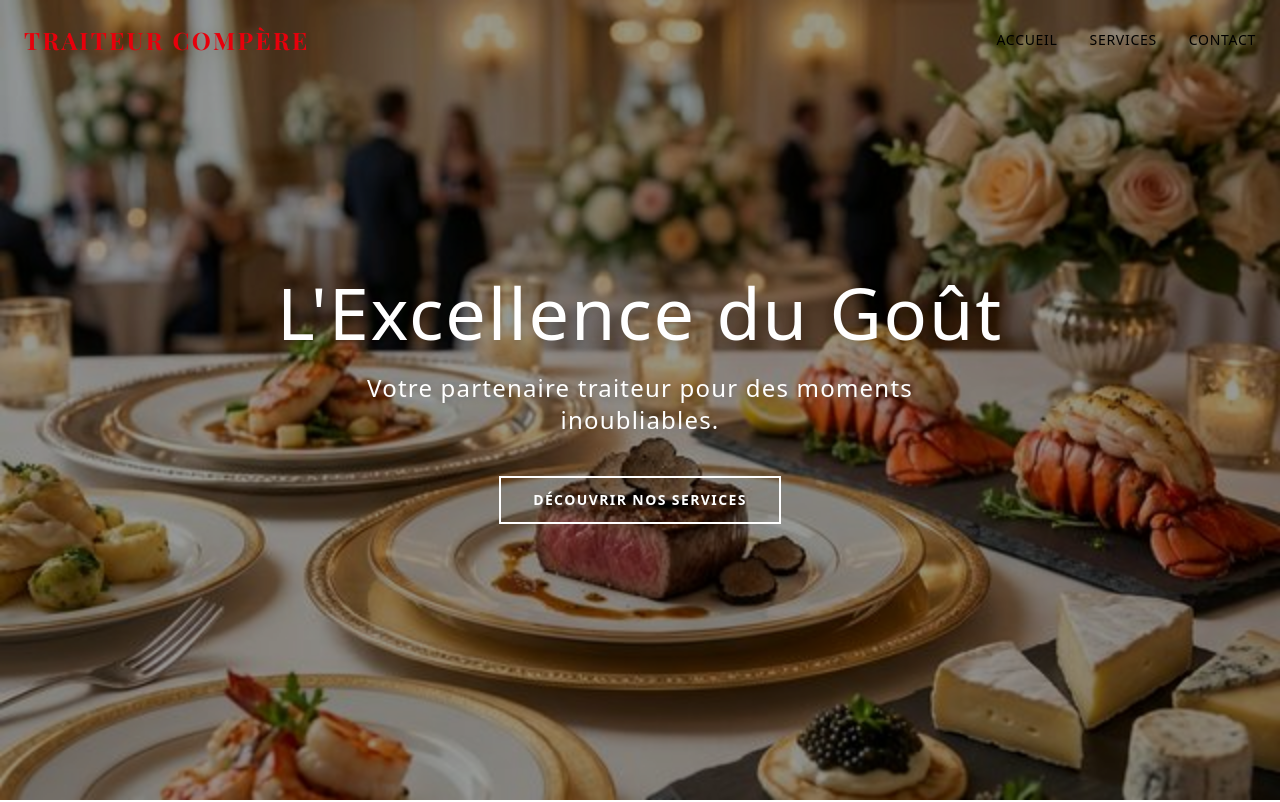
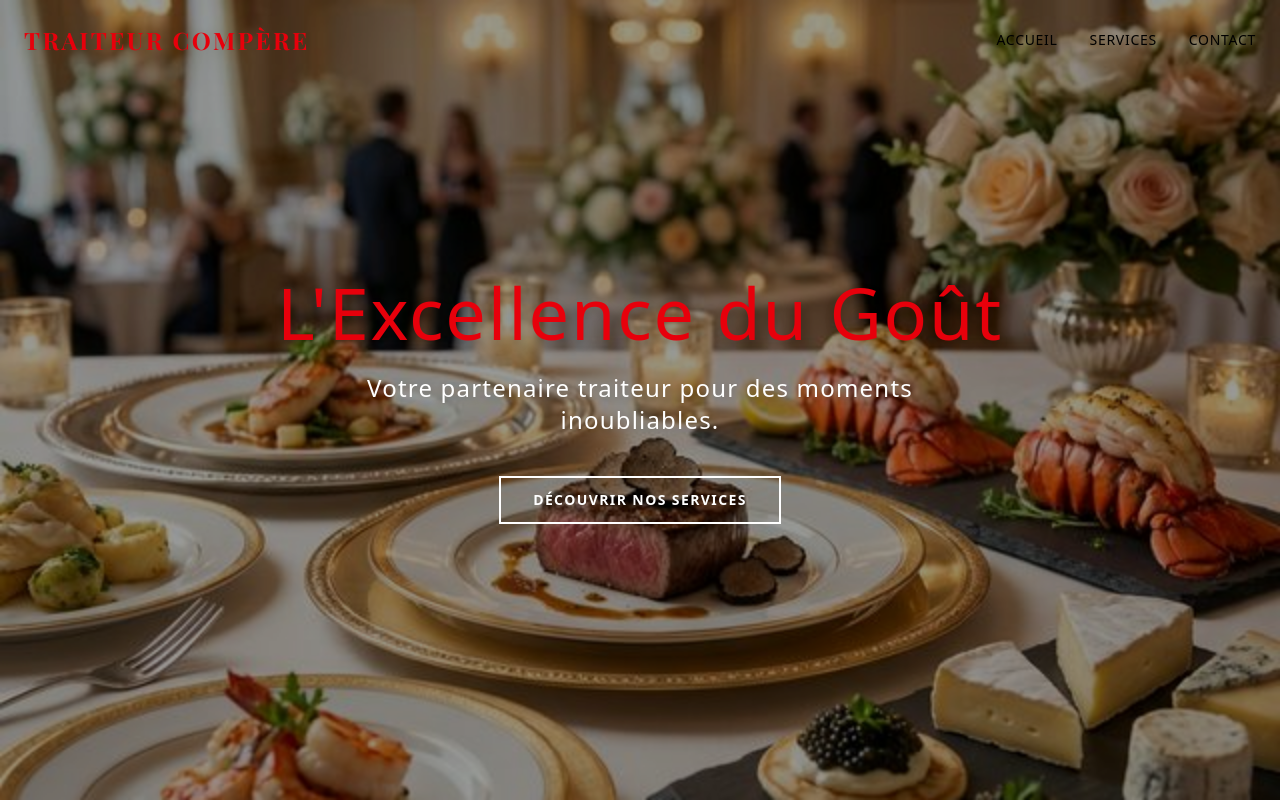
Before and after one commit to FlorianMeganck/traiteur-compere, a Next.js app: page / in a window 1280 px wide. Shown: the top 802 px of the page. Built offline with nearby package versions, Linux system fonts and the light colour scheme; a web font is replaced by a local one.

Commit message:
Rouge titre

```diff
--- a/app/page.tsx
+++ b/app/page.tsx
@@ -14,7 +14,7 @@ export default function Home() {
           priority
         />
         <div className="absolute inset-0 flex flex-col items-center justify-center text-white text-center px-4">
-          <h1 className="text-5xl md:text-7xl font-serif mb-6 tracking-wide drop-shadow-lg">
+          <h1 className="text-5xl md:text-7xl font-serif mb-6 tracking-wide drop-shadow-lg text-red-600">
             L'Excellence du Goût
           </h1>
           <p className="text-xl md:text-2xl font-light max-w-2xl mb-10 tracking-wider drop-shadow-md">
```
